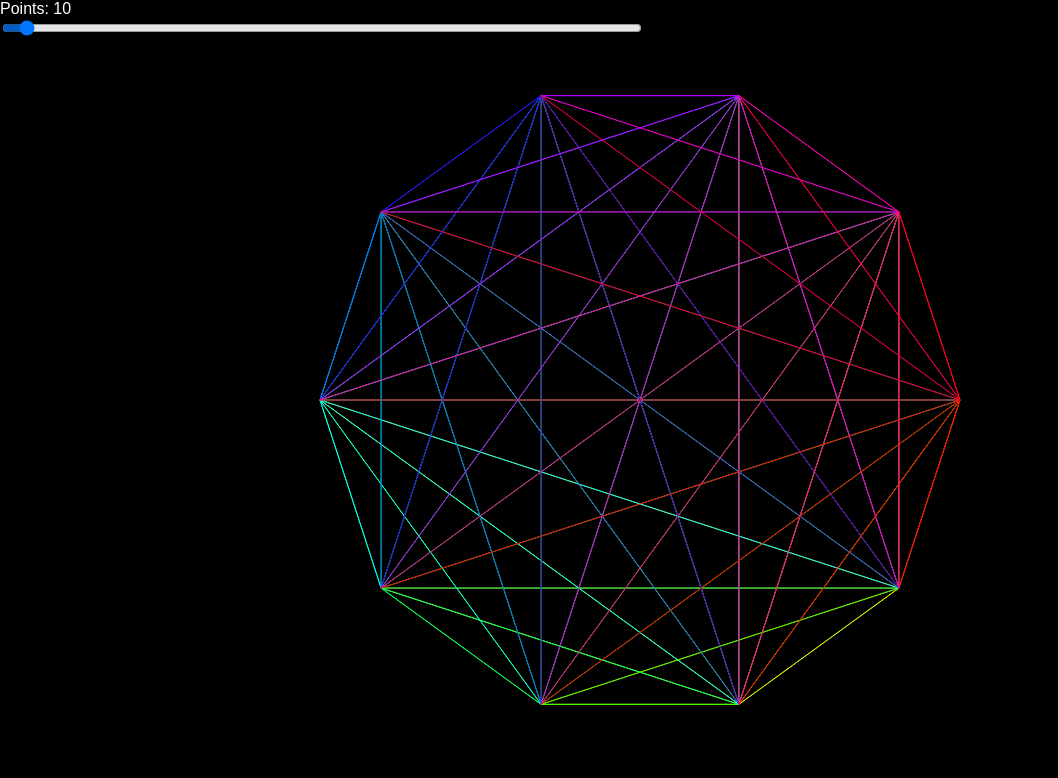
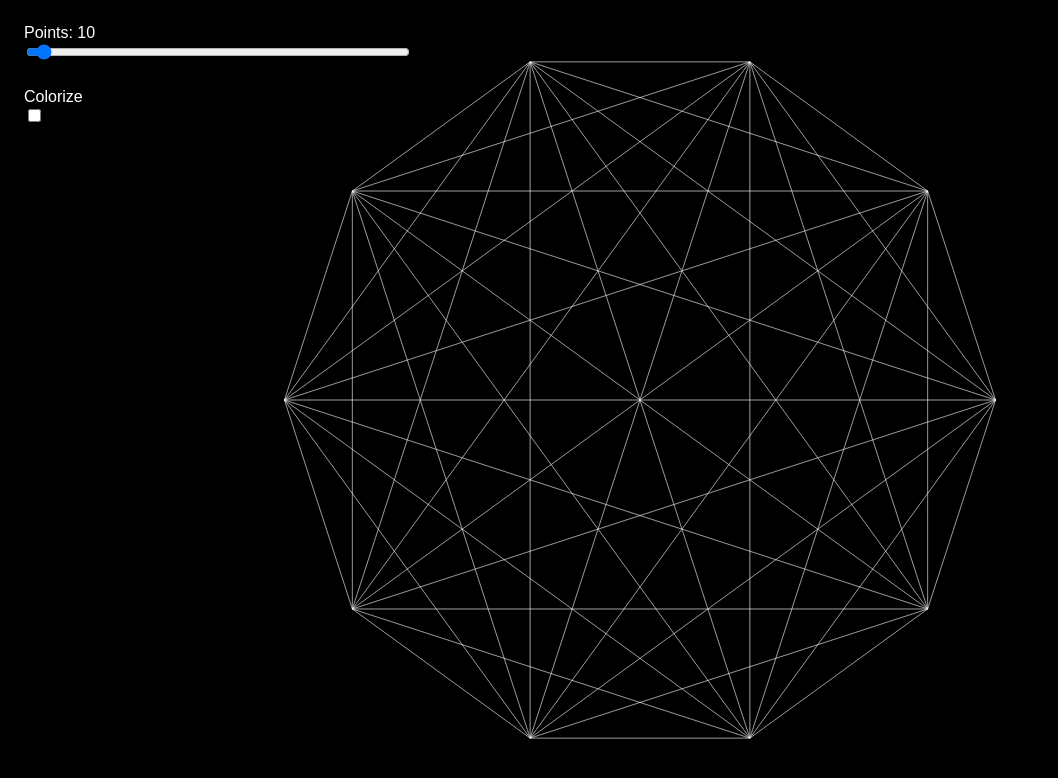
Before and after one commit to developenguin/lines, a plain HTML site: page index.html in a window 1280 px wide. Shown: the whole page, without its empty margins (0-1058 px from the left). Drawn offline with Linux system fonts and the light colour scheme.

Commit message:
Implement different coloring algorithm, implement white drawing option and optimize sizing of circle

```diff
--- a/index.html
+++ b/index.html
@@ -9,8 +9,14 @@
 <body>
   <canvas id="app"></canvas>
   <div id="controls">
-    <label for="points">Points: <span id="points-label"></span></label>
-    <input id="points" type="range" min="2" max="300" value="10" />
+    <div class="points-container">
+      <label for="points">Points: <span id="points-label"></span></label>
+      <input id="points" type="range" min="2" max="300" value="10" />
+    </div>
+    <div class="color-container">
+      <label for="color">Colorize</label>
+      <input type="checkbox" id="color">
+    </div>
   </div>
   <script src="./index.js" type="text/javascript"></script>
 </body>
--- a/index.js
+++ b/index.js
@@ -1,26 +1,25 @@
 const canvas = document.getElementById('app'),
       ctx = canvas.getContext('2d'),
-      pointsInput = document.getElementById('points');
+      pointsInput = document.getElementById('points'),
+      colorizeInput = document.getElementById('color');
 
 function registerEventListeners() {
 
-  pointsInput.addEventListener('input', () => {
+  pointsInput.addEventListener('input', () => redrawCanvas());
+  colorizeInput.addEventListener('input', () => redrawCanvas());
 
-    resetCanvas();
-
-    const n = getNValue();
-
-    connectAllPoints(
-      getPointsForN(n)
-    );
-
-  });
-
-  onresize = () => init();
+  onresize = () => redrawCanvas();
 
 }
 
 function init() {
+
+  redrawCanvas();
+  registerEventListeners();
+
+}
+
+function redrawCanvas() {
 
   const n = getNValue();
 
@@ -29,8 +28,6 @@ function init() {
   connectAllPoints(
     getPointsForN(n)
   );
-
-  registerEventListeners();
 
 }
 
@@ -62,15 +59,9 @@ function getCanvasCenter() {
 
 function connectAllPoints(points) {
 
-  const colors = getColorsForN(points.length);
-  ctx.strokeStyle = `rgba(255, 255, 255, ${1/(points.length/10)})`;
-
-
-
   points.forEach((point, idx) => {
 
-    const color = colors[idx % colors.length];
-    ctx.strokeStyle = `hsla(${color.h}, ${color.s * 100}%, ${color.l * 100}%)`;
+    ctx.strokeStyle = getColor(idx/points.length, points.length);
 
     points.forEach((otherPoint, otherIdx) => {
 
@@ -82,6 +73,24 @@ function connectAllPoints(points) {
     });
 
   });
+
+}
+
+function getColor(rat, n) {
+
+  const radius = getCircleRadius();
+
+  const a = Math.max(0.03, Math.min(1, (radius * 2 / 80000) * Math.max(1, 5 * (-Math.sqrt(n * 0.5) + 10))));
+
+  if (!colorizeInput.checked) {
+    return `rgba(255, 255, 255, ${a})`;
+  }
+
+  const r = Math.max(0, Math.min(255, 255 - Math.floor(Math.abs(256 - 768 * rat))));
+  const g = Math.max(0, Math.min(255, 255 - Math.floor(Math.abs(512 - 768 * rat))));
+  const b = Math.max(0, Math.min(255, Math.floor(Math.abs(384 - 768 * rat)) - 768/6));
+
+  return `rgba(${r}, ${g}, ${b}, ${a})`;
 
 }
 
@@ -103,27 +112,10 @@ function getPointsForN(n) {
 
 }
 
-function getColorsForN(n) {
-
-  const segmentAngleDegrees = 2 * Math.PI / n * 180 / Math.PI,
-        colors = [];
-
-  for (let i = 1; i <= n; i++) {
-    colors.push({
-      h: i * segmentAngleDegrees,
-      s: 100 / i,
-      l: 0.5
-    });
-  }
-
-  return colors;
-
-}
-
 function getCircleRadius() {
   return canvas.width > canvas.height
-    ? canvas.height / 2.5
-    : canvas.width / 2.5;
+    ? canvas.height / 2.25
+    : canvas.width / 2.25;
 }
 
 window.onload = () => init();
--- a/styles.css
+++ b/styles.css
@@ -17,10 +17,28 @@ label {
   position: absolute;
   top: 0;
   left: 0;
+  flex-direction: column;
+  display: flex;
+  align-items: flex-start;
+  justify-content: flex-start;
   width: 100%;
   height: 100%;
 }
 
+.points-container, .color-container {
+  margin-top: 24px;
+  width: 30%;
+  margin-left: 24px;
+}
+
 #points {
-  width: 50%;
+  width: 100%;
 }
+
+@media screen and (max-width: 992px) {
+
+  .points-container, .color-container {
+    width: 50%;
+  }
+
+}
```
